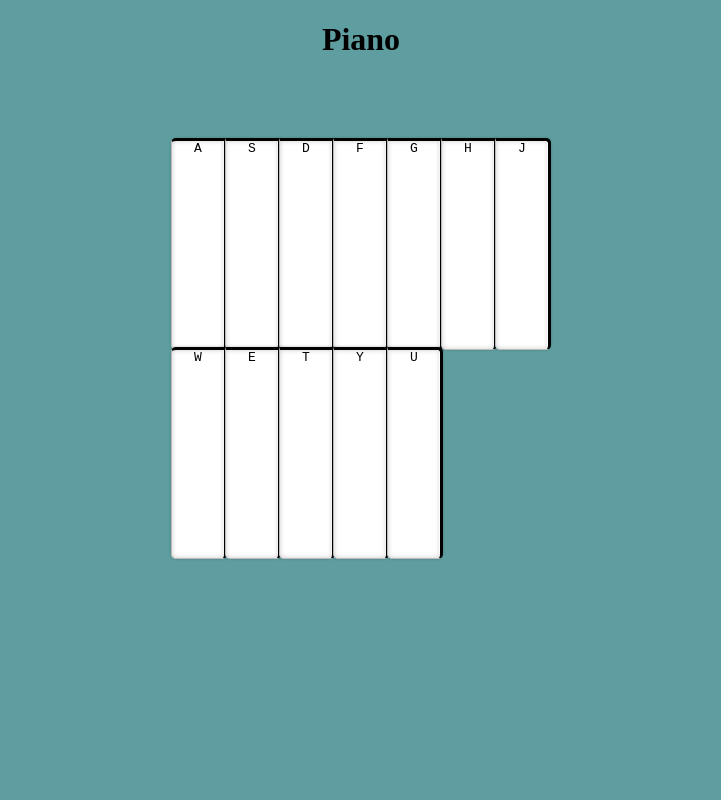
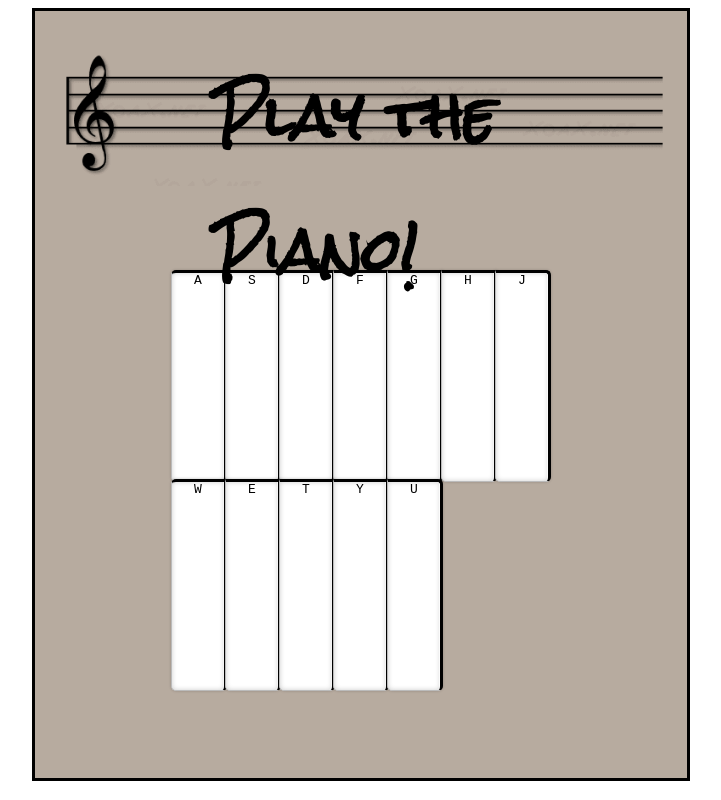
Before and after one commit to LisaBeverborg/Play-the-Piano, a plain HTML site: page index.html in a window 1280 px wide. Shown: the whole page, without its empty margins (279-1000 px from the left). Drawn offline with Linux system fonts and the light colour scheme.

Commit message:
fix header

```diff
--- a/index.html
+++ b/index.html
@@ -4,12 +4,20 @@
     <meta charset="utf-8" />
     <title>Virtual Piano</title>
     <link rel="stylesheet" href="styles.css" />
+    <link rel="preconnect" href="https://fonts.googleapis.com">
+<link rel="preconnect" href="https://fonts.gstatic.com" crossorigin>
+<link rel="preconnect" href="https://fonts.googleapis.com">
+<link rel="preconnect" href="https://fonts.gstatic.com" crossorigin>
+<link href="https://fonts.googleapis.com/css2?family=Rock+Salt&display=swap" rel="stylesheet">
   </head>
   <body>
+    <div class="wrapper">
       <div class="header">
-      <h1>Piano</h1>
+        <h1>Play the Piano!</h1>
+        <img src="assets/bg-header.png">
       </div>
       <div class="container">
+
         <div class="white-keys">
           <kbd class="key">A</kbd>
           <kbd class="key">S</kbd>
@@ -27,6 +35,7 @@
           <kbd class="key">U</kbd>
         </div>
       </div>
+    </div>
     <script src="src/script.js"></script>
   </body>
 </html>
--- a/src/script.js
+++ b/src/script.js
@@ -1,4 +1,4 @@
-let myKeys = ['KeyA', 'KeyS', 'KeyD', 'KeyF', 'KeyG', 'KeyH', 'KeyJ'];
+let myKeys = ['KeyA', 'KeyS', 'KeyD', 'KeyF', 'KeyG', 'KeyH', 'KeyJ','KeyW','KeyE', 'KeyT', 'KeyY', 'KeyU'];
 document.addEventListener("keypress", function (e) {
     if (myKeys.includes(e.code)) {
         const sound = new Audio(`./audio/${e.key}.mp3`);
--- a/styles.css
+++ b/styles.css
@@ -1,9 +1,31 @@
-body {
-  background-color: cadetblue;
+.wrapper {
+  background-color: #b7ab9f;
+  margin: auto;
+  width: 50%;
+  border: 3px solid black;
+  padding: 10px;
+
 }
 .header {
-  text-align: center;
+  margin-top: 5%;
+  position: relative;
 }
+
+img {
+  width: 100%;
+}
+h1{
+  font-family: 'Rock Salt', cursive;
+  font-size: 3.5em;
+  position: absolute;
+  padding: 10px;
+  top: -10%;
+  left: 25%;
+  box-sizing: border-box;
+  margin: 0;
+}
+
+
 .container {
   width: max-content;
   margin: 5em auto;
```
Also changed, not shown: assets/bg-header.png (added). Lines whose indentation alone changed are shown as unchanged.
